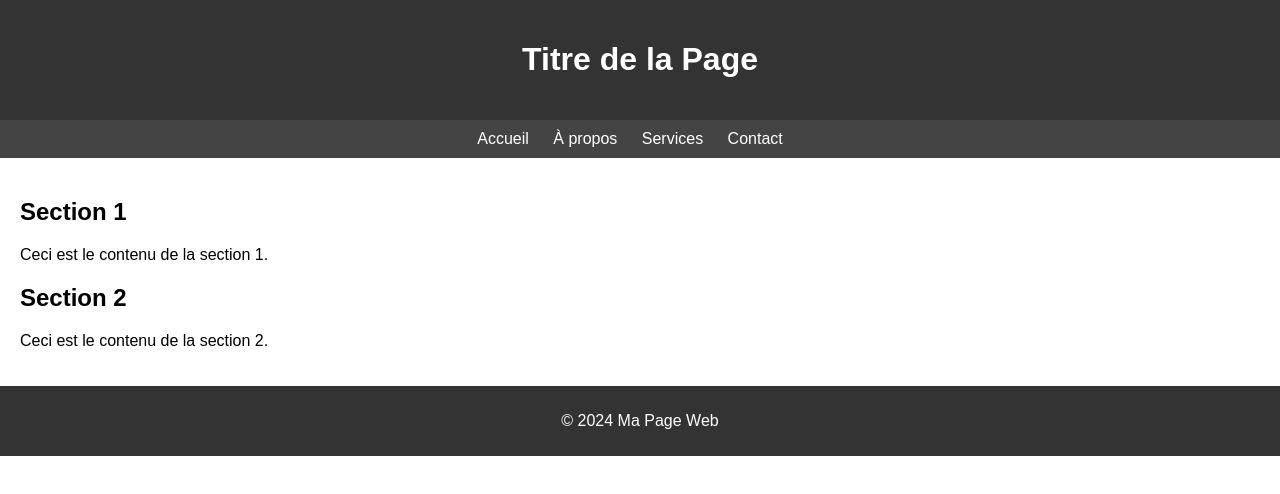
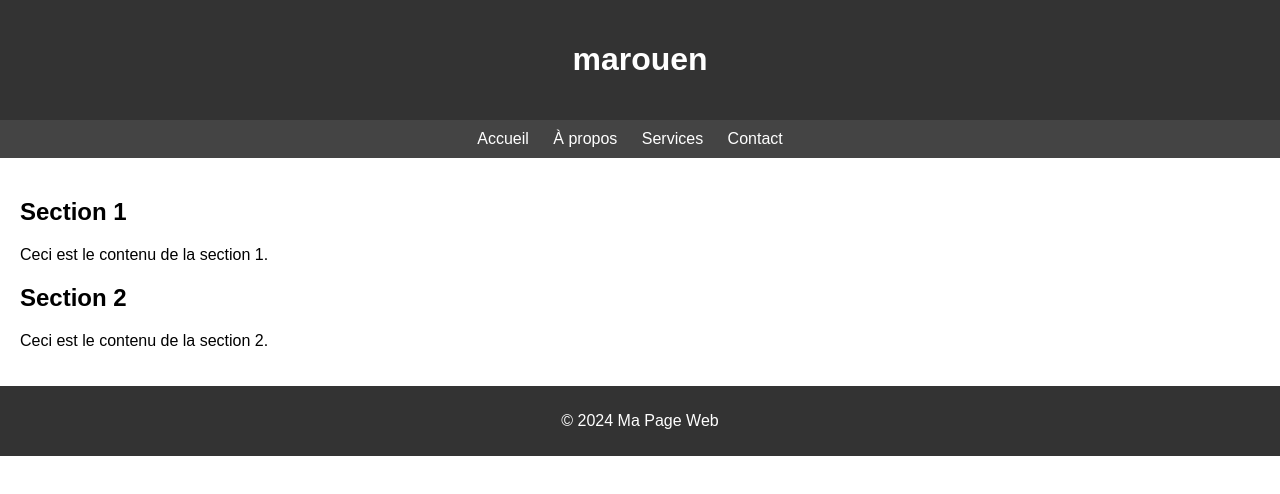
Before and after one commit to maroDarragi/site-git, a plain HTML site: page index.html in a window 1280 px wide. Drawn offline with Linux system fonts and the light colour scheme.

Commit message:
modification titre

```diff
--- a/index.html
+++ b/index.html
@@ -9,7 +9,7 @@
 <body>
 
     <header>
-        <h1>Titre de la Page</h1>
+        <h1>marouen</h1>
     </header>
 
     <nav>
```
